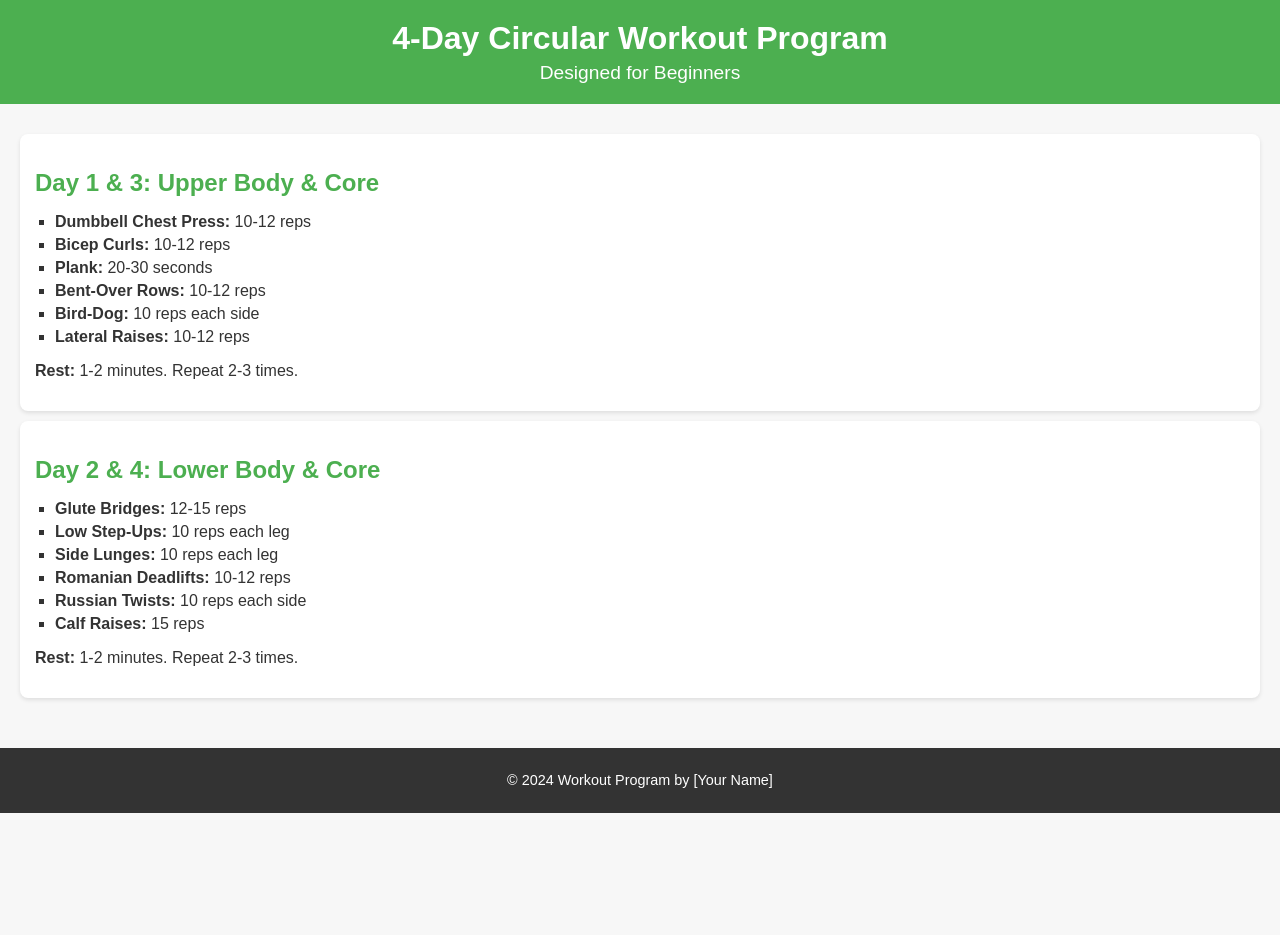
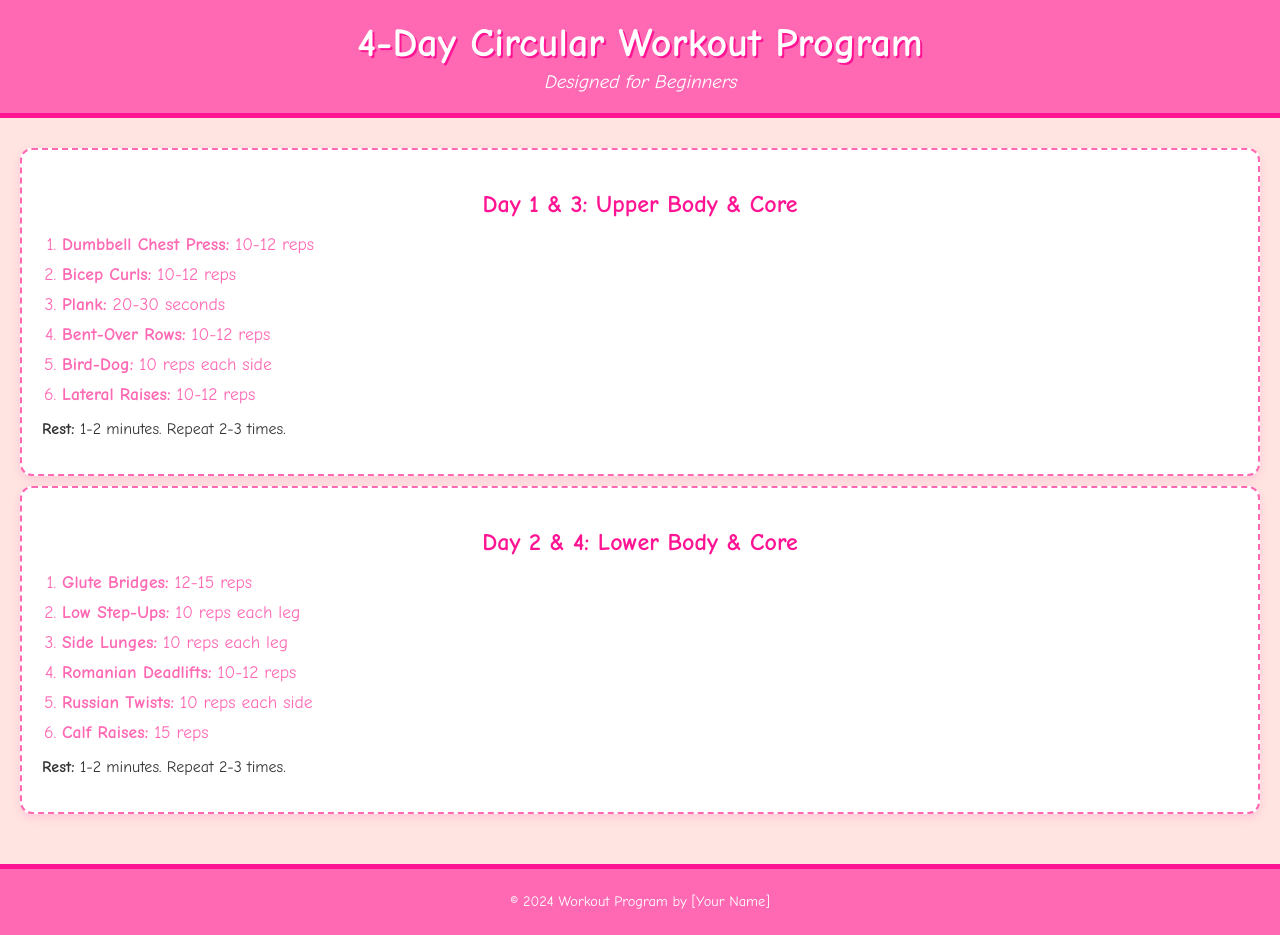
Before and after one commit to panagoth/circular-workout, a plain HTML site: page index.html in a window 1280 px wide. Before the commit the page ends 813 px from the top, so only its background shows below. Drawn offline with Linux system fonts and the light colour scheme.

Commit message:
style.css

```diff
--- a/style.css
+++ b/style.css
@@ -1,28 +1,32 @@
 /* General Styles */
 body {
-  font-family: Arial, sans-serif;
+  font-family: 'Comic Sans MS', cursive, sans-serif;
   margin: 0;
   padding: 0;
-  background-color: #f7f7f7;
+  background-color: #ffe4e1; /* Απαλό ροζ */
   color: #333;
 }
 
 /* Header Styles */
 header {
-  background-color: #4CAF50;
+  background-color: #ff69b4; /* Ροζ χρώμα */
   color: white;
   text-align: center;
   padding: 20px 0;
+  border-bottom: 5px solid #ff1493; /* Πιο σκούρο ροζ */
 }
 
 header h1 {
   margin: 0;
-  font-size: 2rem;
+  font-size: 2.5rem;
+  font-weight: bold;
+  text-shadow: 2px 2px #ff1493;
 }
 
 header p {
   margin: 5px 0 0;
   font-size: 1.2rem;
+  font-style: italic;
 }
 
 /* Main Content Styles */
@@ -33,31 +37,36 @@ main {
 section {
   background: white;
   margin: 10px 0;
-  padding: 15px;
-  border-radius: 8px;
-  box-shadow: 0 2px 4px rgba(0, 0, 0, 0.1);
+  padding: 20px;
+  border-radius: 12px; /* Στρογγυλεμένες γωνίες */
+  box-shadow: 0 4px 8px rgba(255, 105, 180, 0.2); /* Απαλή ροζ σκιά */
+  border: 2px dashed #ff69b4; /* Ροζ περίγραμμα */
 }
 
 section h2 {
-  color: #4CAF50;
+  color: #ff1493; /* Φούξια */
   margin-bottom: 10px;
+  text-align: center;
 }
 
 ul {
-  list-style-type: square;
+  list-style-type: heart; /* Καρδούλες */
   padding-left: 20px;
+  color: #ff69b4;
 }
 
 ul li {
-  margin-bottom: 5px;
+  margin-bottom: 10px;
+  font-size: 1.1rem;
 }
 
 /* Footer Styles */
 footer {
   text-align: center;
-  background-color: #333;
+  background-color: #ff69b4;
   color: white;
   padding: 10px 0;
   margin-top: 20px;
   font-size: 0.9rem;
+  border-top: 5px solid #ff1493;
 }
```
